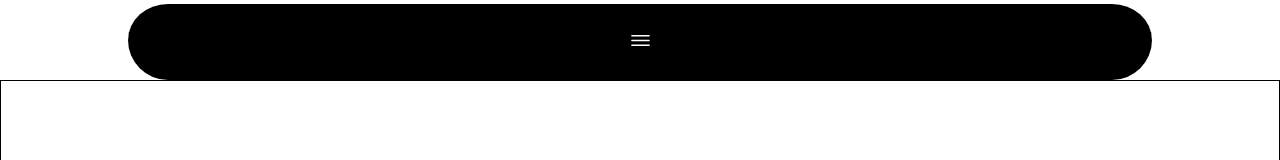
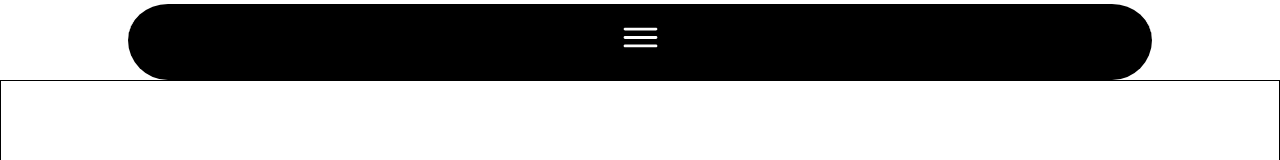
Before and after one commit to barbaroreyes/cars4, a React (Create React App) app: page /form in a window 1280 px wide. Shown: the top 160 px of the page. Built offline with nearby package versions, Linux system fonts and the light colour scheme.

Commit message:
update-menusize

```diff
--- a/src/compo/Nav/Nav.js
+++ b/src/compo/Nav/Nav.js
@@ -4,7 +4,7 @@ import './nav.css'
 const Nav = () => {
   return (
     <div className='navigation'>
-      <IoIosMenu fontSize={25} />
+      <IoIosMenu fontSize={45} />
     </div>
   );
 }
```
